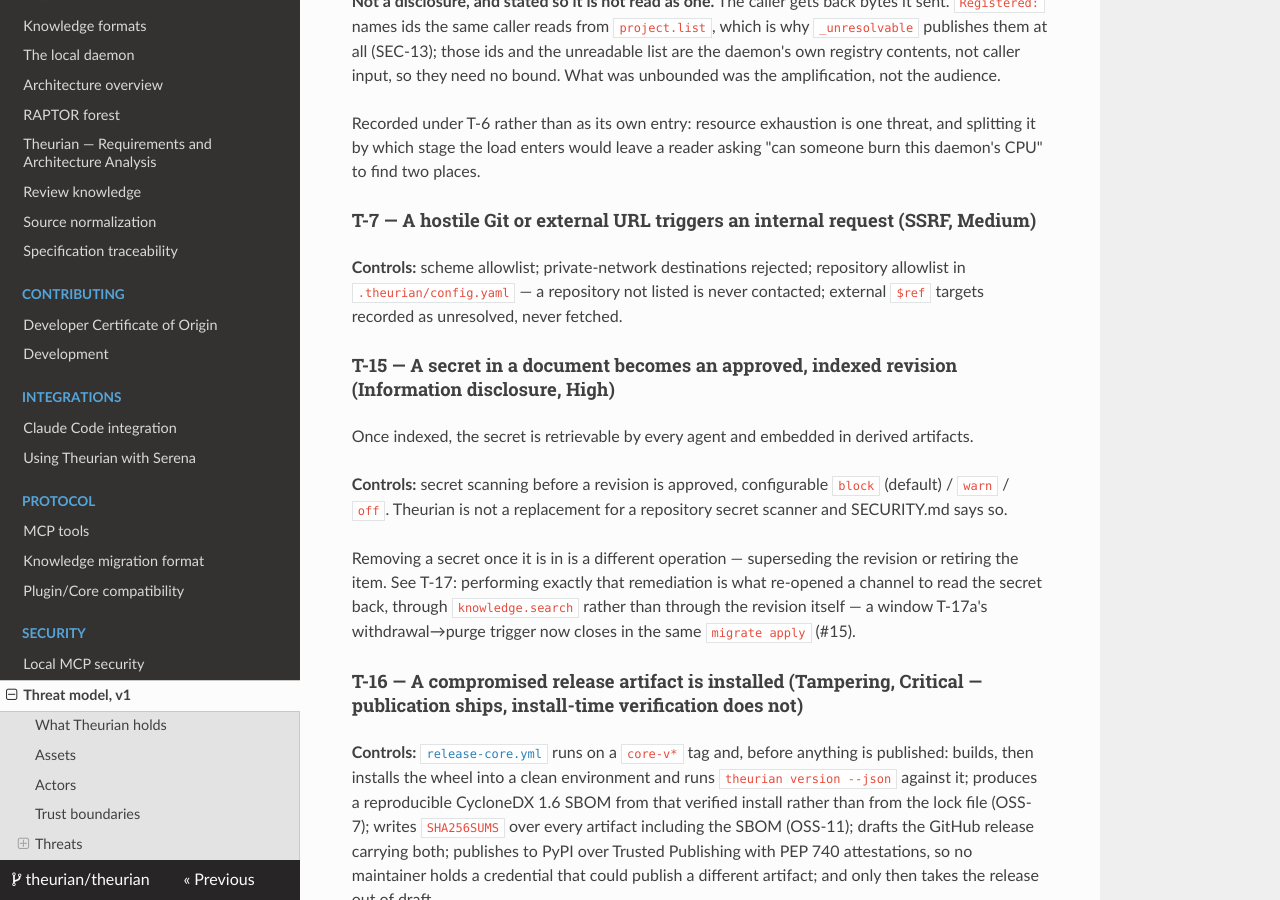
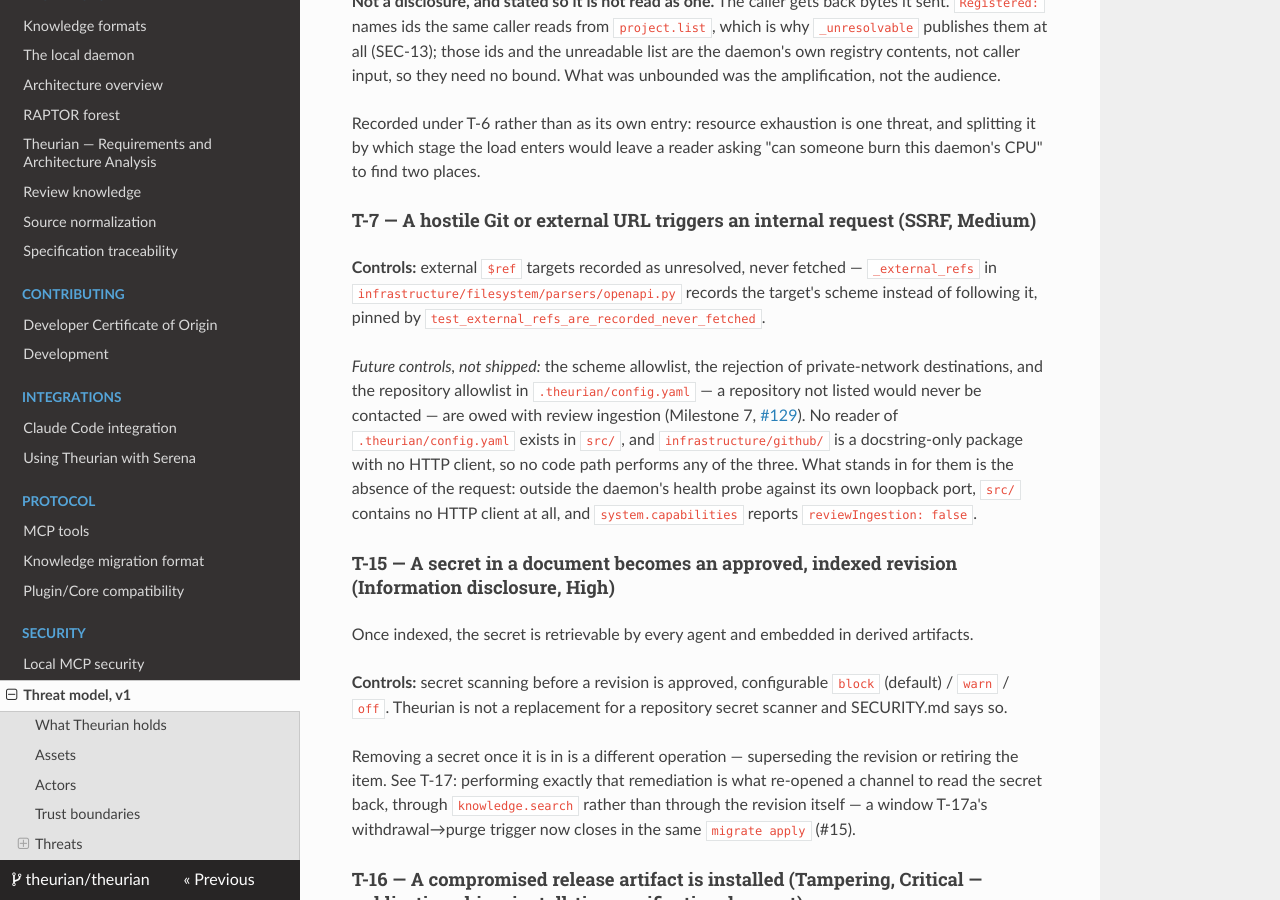
Before and after one commit to theurian/theurian, an MkDocs documentation site: the page built from docs/security/threat-model.md, in a window 1280 px wide and 900 px high, scrolled down 14566 px. Built offline with MkDocs 1.6.1, drawn with Linux system fonts in a browser that asks for light colours.

Commit message:
docs: state T-7's repository allowlist as owed, not shipped
`rg -n 'config.yaml' packages/theurian-core/src/` returns one hit, and it is
the docstring that claims the control. No reader of `.theurian/config.yaml`
exists, `infrastructure/github/` is a docstring-only package with no HTTP
client, and `system.capabilities` reports `reviewIngestion: false` -- verified
by calling the tool. Five places described the allowlist in the present tense,
so a reader who trusted the docs believed a repository outside the list could
not be contacted. Nothing performs that check, because nothing performs the
request either.

Each is now owed rather than in force, naming Milestone 7 and #129:

- threat model T-7, which also listed a scheme allowlist and private-network
  rejection as shipped -- neither exists either (`src/` holds no HTTP client
  outside the daemon's loopback health probe), so the entry now separates the
  one control that ships, external `$ref` targets recorded and never fetched,
  from the three that are owed
- the `infrastructure/github` docstring, which described an adapter the package
  does not contain
- `/theurian:ingest`, which told the agent to rely on a check nothing performs;
  its front matter also advertised Git review history as an ingested source
- `docs/architecture/review-knowledge.md`, present-tense throughout for a
  pipeline that is not built, now marked as the Milestone 7 design
- the bundled example's `config.yaml`, which a reader copies verbatim

Prose only: the Python change is a docstring and the module is AST-identical.

Signed-off-by: Takehide Uchida <utchy007@gmail.com>
#129 stays open for the reader itself, the ingestion CL's first acceptance item.

```diff
--- a/docs/security/threat-model.md
+++ b/docs/security/threat-model.md
@@ -677,9 +677,21 @@ asking "can someone burn this daemon's CPU" to find two places.
 
 #### T-7 — A hostile Git or external URL triggers an internal request (SSRF, Medium)
 
-**Controls:** scheme allowlist; private-network destinations rejected; repository
-allowlist in `.theurian/config.yaml` — a repository not listed is never
-contacted; external `$ref` targets recorded as unresolved, never fetched.
+**Controls:** external `$ref` targets recorded as unresolved, never fetched —
+`_external_refs` in `infrastructure/filesystem/parsers/openapi.py` records the
+target's scheme instead of following it, pinned by
+`test_external_refs_are_recorded_never_fetched`.
+
+*Future controls, not shipped:* the scheme allowlist, the rejection of
+private-network destinations, and the repository allowlist in
+`.theurian/config.yaml` — a repository not listed would never be contacted — are
+owed with review ingestion (Milestone 7,
+[#129](https://github.com/theurian/theurian/issues/129)). No reader of
+`.theurian/config.yaml` exists in `src/`, and `infrastructure/github/` is a
+docstring-only package with no HTTP client, so no code path performs any of the
+three. What stands in for them is the absence of the request: outside the
+daemon's health probe against its own loopback port, `src/` contains no HTTP
+client at all, and `system.capabilities` reports `reviewIngestion: false`.
 
 #### T-15 — A secret in a document becomes an approved, indexed revision (Information disclosure, High)
 
```
Also changed, not shown: docs/architecture/review-knowledge.md (+10 -2 lines), plugins/claude-code/commands/ingest.md (+7 -4 lines), 2 other files.
